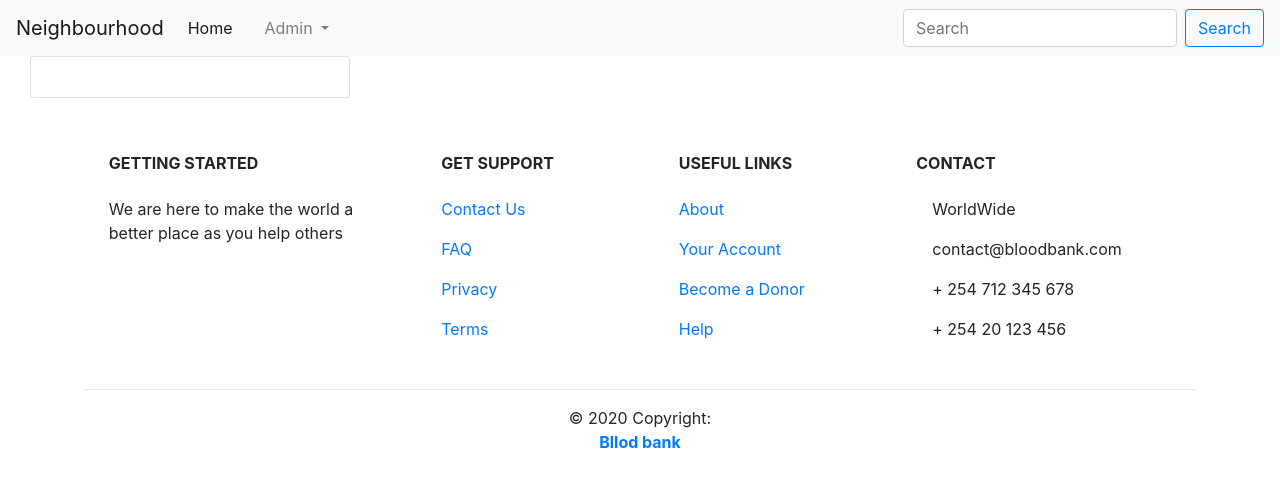
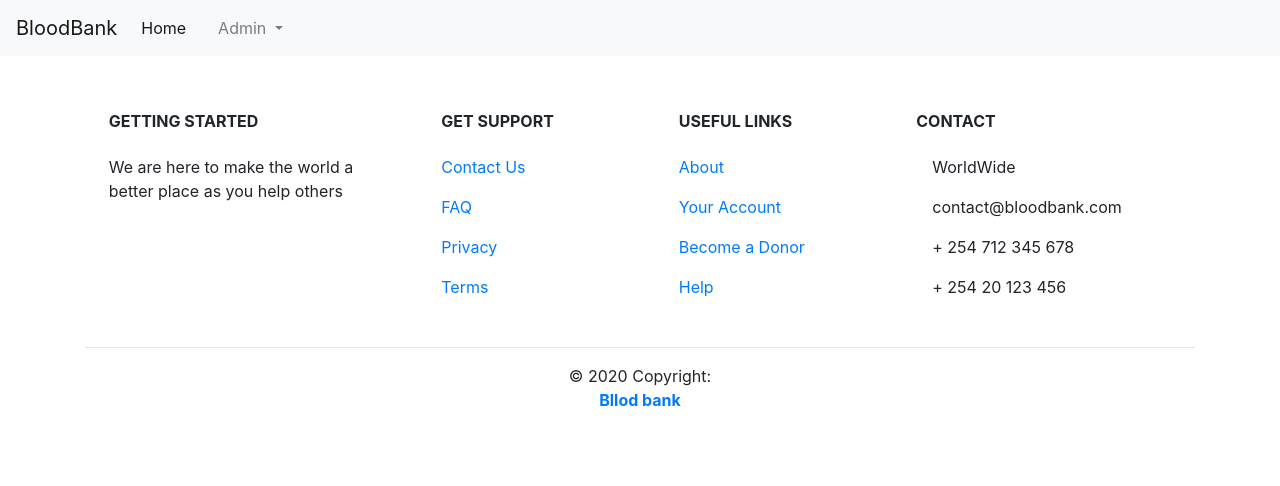
Before and after one commit to Nyash-Mauro/Bloodbank-Frontend, an Angular app: page / in a window 1280 px wide. Shown: the top 486 px of the page. Built offline with nearby package versions, Linux system fonts and the light colour scheme.

Commit message:
deployed in ghpages

```diff
--- a/angular.json
+++ b/angular.json
@@ -118,8 +118,13 @@
               "devServerTarget": "bloodbankfront:serve:production"
             }
           }
+        },
+        "deploy": {
+          "builder": "angular-cli-ghpages:deploy",
+          "options": {}
         }
       }
-    }},
+    }
+  },
   "defaultProject": "bloodbankfront"
 }
--- a/package.json
+++ b/package.json
@@ -30,9 +30,10 @@
     "@angular-devkit/build-angular": "~0.1001.2",
     "@angular/cli": "~10.1.2",
     "@angular/compiler-cli": "~10.1.2",
-    "@types/node": "^12.11.1",
     "@types/jasmine": "~3.5.0",
     "@types/jasminewd2": "~2.0.3",
+    "@types/node": "^12.11.1",
+    "angular-cli-ghpages": "^1.0.0-rc.1",
     "codelyzer": "^6.0.0",
     "jasmine-core": "~3.6.0",
     "jasmine-spec-reporter": "~5.0.0",
--- a/src/app/home/home.component.html
+++ b/src/app/home/home.component.html
@@ -1,15 +1,7 @@
 <app-navbar></app-navbar>
 
 <div class="container-fluid">
-    <div class="services">
-        <div class="col-md-12">
-            <div class="card" style="width: 20rem">
-                <div class="card-body">
-
-                </div>
-            </div>
-        </div>
-
-    </div>
-    <app-footer></app-footer>
+    <div class="left"></div>
+    <div class="right"></div>
 </div>
+<app-footer></app-footer>
--- a/src/app/navbar/navbar.component.html
+++ b/src/app/navbar/navbar.component.html
@@ -1,5 +1,5 @@
 <nav class="navbar navbar-expand-lg navbar-light bg-light">
-    <a class="navbar-brand" href="#">Neighbourhood</a>
+    <a class="navbar-brand" href="#">BloodBank</a>
     <button class="navbar-toggler" type="button" data-toggle="collapse" data-target="#navbarSupportedContent" aria-controls="navbarSupportedContent" aria-expanded="false" aria-label="Toggle navigation">
       <span class="navbar-toggler-icon"></span>
     </button>
@@ -17,17 +17,11 @@
             Admin
           </a>
           <div class="dropdown-menu" aria-labelledby="navbarDropdown">
-            <a class="dropdown-item" href="/neighbourhood">Profile</a>
+            <a class="dropdown-item" href="/">Profile</a>
             <a class="dropdown-item" href="/login">Log In</a>
           </div>
         </li>
-        <!-- <li class="nav-item">
-          <a class="nav-link disabled" href="#" tabindex="-1" aria-disabled="true">Disabled</a>
-        </li> -->
+
       </ul>
-      <form class="form-inline my-2 my-lg-0">
-        <input class="form-control mr-sm-2" type="search" placeholder="Search" aria-label="Search">
-        <button class="btn btn-outline-primary my-2 my-sm-0" type="submit">Search</button>
-      </form>
     </div>
   </nav>
```
Also changed, not shown: 1 other file (tests, documents, lock files or other folders).
